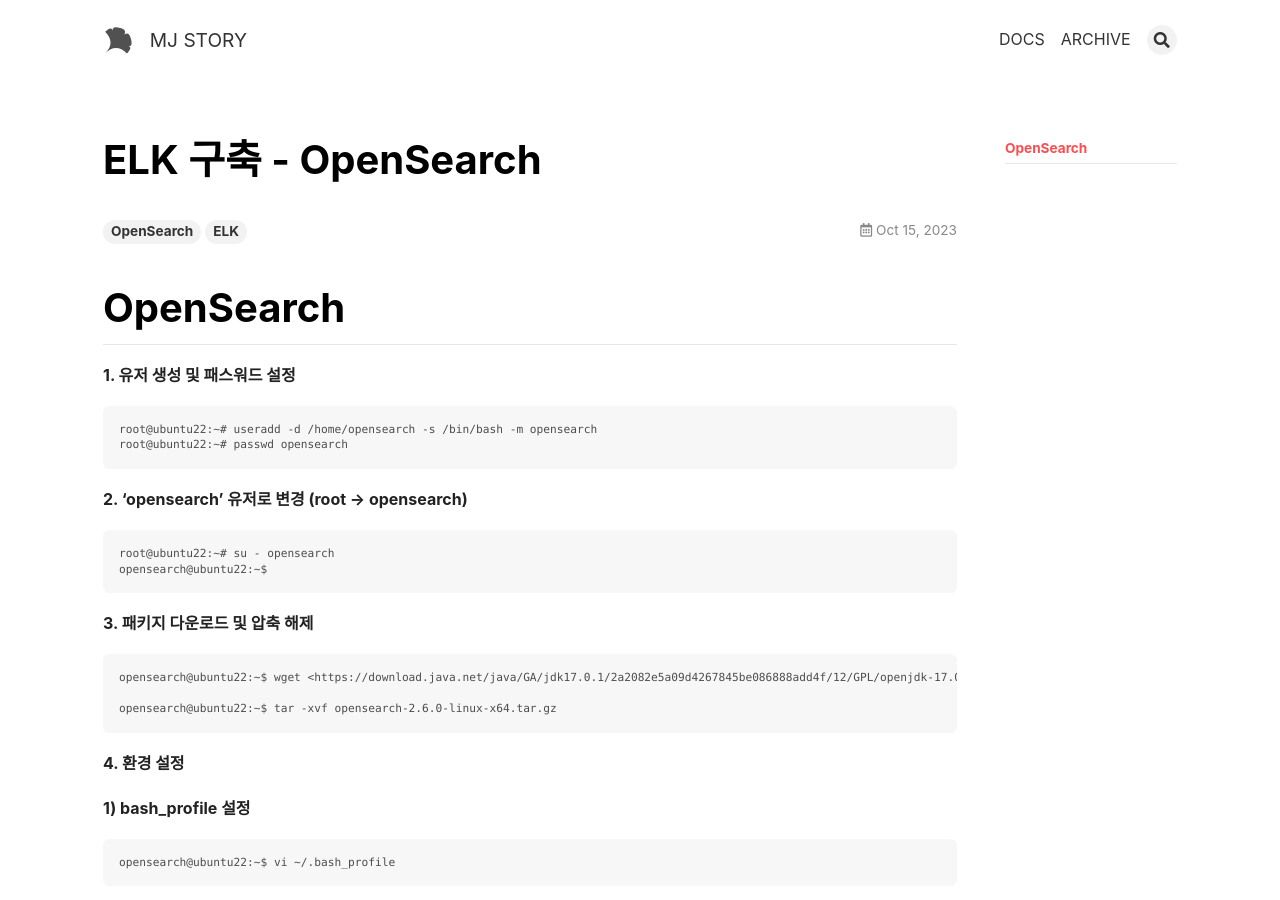
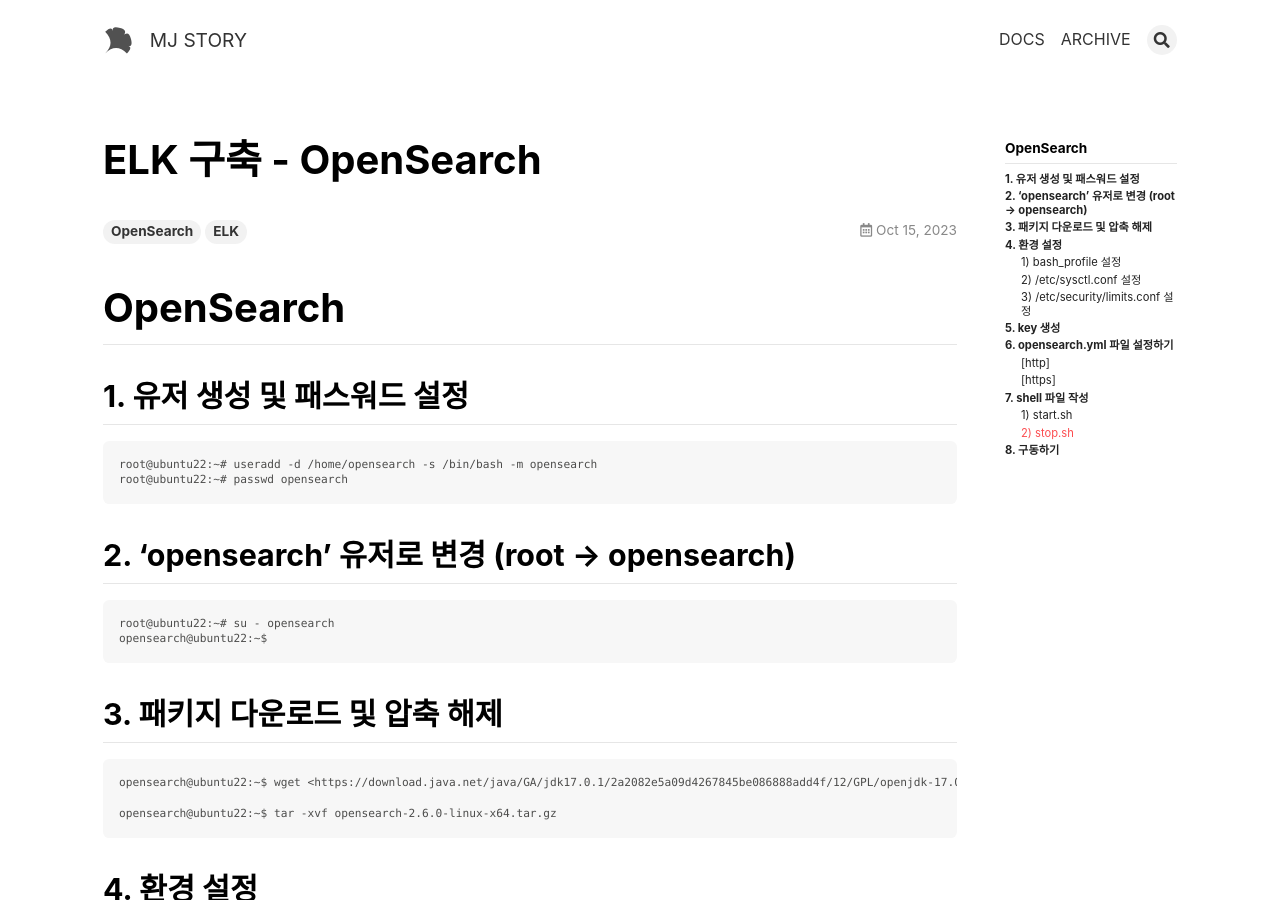
Before and after one commit to cloudnine-mj/cloudnine-mj.github.io, a Jekyll site: the page built from _posts/2023-10-15-ELK 구축 - OpenSearch.md, in a window 1280 px wide and 900 px high. Built offline with Jekyll 4.4.1, drawn with Linux system fonts in a browser that asks for light colours; nearby versions of some CDN libraries; some of the changed text lies outside the part shown.

Commit message:
opensearch3

````diff
--- a/_posts/2023-10-15-ELK 구축 - OpenSearch.md
+++ b/_posts/2023-10-15-ELK 구축 - OpenSearch.md
@@ -7,7 +7,7 @@ tags: [OpenSearch, ELK]
 
 # OpenSearch
 
-**1. 유저 생성 및 패스워드 설정**
+## **1. 유저 생성 및 패스워드 설정**
 
 ```
 root@ubuntu22:~# useradd -d /home/opensearch -s /bin/bash -m opensearch
@@ -16,7 +16,7 @@ root@ubuntu22:~# passwd opensearch
 
 
 
-**2. ‘opensearch’ 유저로 변경 (root → opensearch)**
+## **2. ‘opensearch’ 유저로 변경 (root → opensearch)**
 
 ```
 root@ubuntu22:~# su - opensearch
@@ -25,7 +25,7 @@ opensearch@ubuntu22:~$
 
 
 
-**3. 패키지 다운로드 및 압축 해제**
+## **3. 패키지 다운로드 및 압축 해제**
 
 ```
 opensearch@ubuntu22:~$ wget <https://download.java.net/java/GA/jdk17.0.1/2a2082e5a09d4267845be086888add4f/12/GPL/openjdk-17.0.1_linux-x64_bin.tar.gz>
@@ -35,9 +35,9 @@ opensearch@ubuntu22:~$ tar -xvf opensearch-2.6.0-linux-x64.tar.gz
 
 
 
-**4. 환경 설정**
+## **4. 환경 설정**
 
-**1) bash_profile 설정**
+### **1) bash_profile 설정**
 
 ```
 opensearch@ubuntu22:~$ vi ~/.bash_profile
@@ -54,7 +54,7 @@ set -o vi
 
 
 
-**2) /etc/sysctl.conf 설정**
+### **2) /etc/sysctl.conf 설정**
 
 ```
 root@ubuntu22:~# vi /etc/sysctl.conf
@@ -75,7 +75,7 @@ root@ubuntu22:~# sudo swapoff -a
 
 
 
-**3) /etc/security/limits.conf 설정**
+### **3) /etc/security/limits.conf 설정**
 
 ```
 root@ubuntu22:~# vi /etc/security/limits.conf
@@ -89,7 +89,7 @@ opensearch           -       nofile          65535
 
 
 
-**5. key 생성**
+## **5. key 생성**
 
 - Opensearch 유저 변경
 
@@ -133,9 +133,9 @@ opensearch@ubuntu22:~/opensearch-2.6.0$ cp key/* config/
 
 
 
-**6. opensearch.yml 파일 설정하기**
+## **6. opensearch.yml 파일 설정하기**
 
-**[http]**
+### **[http]**
 
 ```
 opensearch@mj-test-4:~/opensearch-2.6.0$ vi config/opensearch.yml
@@ -191,7 +191,7 @@ path.logs: /home/opensearch/opensearch-2.6.0/path_data/logs
 
 
 
-**[https]**
+### **[https]**
 
 ```
 http.port: 8200
@@ -241,15 +241,15 @@ path.logs: /home/opensearch/opensearch-2.6.0/path_data/logs
 
 
 
-**7. shell 파일 작성**
+## **7. shell 파일 작성**
 
-**1) [start.sh](http://start.sh)**
+### **1) start.sh**
 
 ```
 opensearch@ubuntu22:~/opensearch-2.6.0$ vi start.sh
 ```
 
-- [start.sh](http://start.sh) 에 다음과 같이 작성
+- start.sh에 다음과 같이 작성
 
 ```bash
 #!/bin/bash
@@ -264,7 +264,7 @@ opensearch@ubuntu22:~/opensearch-2.6.0$ chmod +x start.sh
 
 
 
-**2) [stop.sh](http://stop.sh)**
+### **2) stop.sh**
 
 ```
 opensearch@ubuntu22:~/opensearch-2.6.0$ vi stop.sh
@@ -285,7 +285,7 @@ opensearch@ubuntu22:~/opensearch-2.6.0$ chmod +x stop.sh
 
 
 
-**8. 구동하기**
+## **8. 구동하기**
 
 - 포그라운드 모드에서 정상적으로 실행이 되는 지 확인한 후, 백그라운드 모드로 진행
 
````
